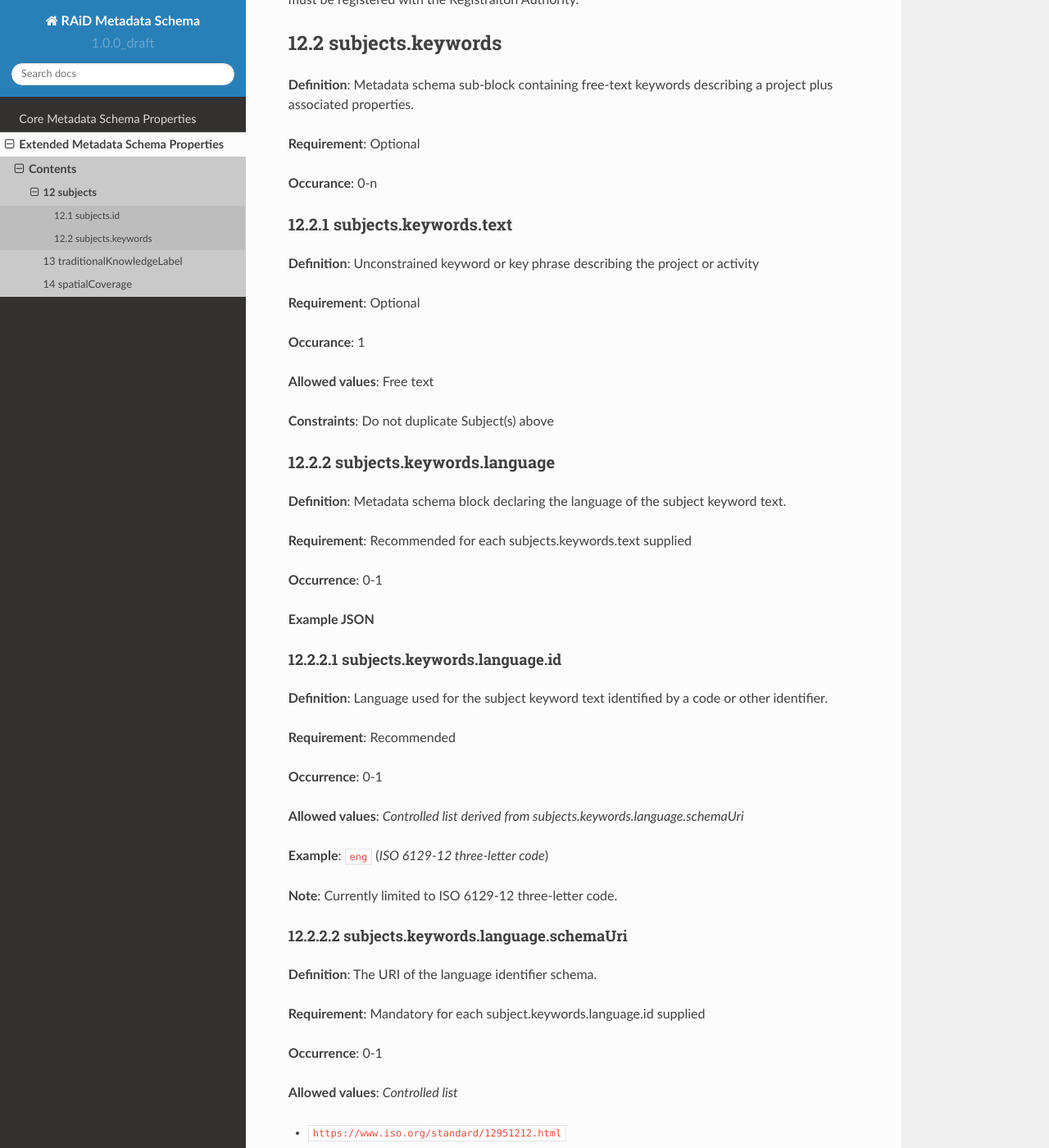
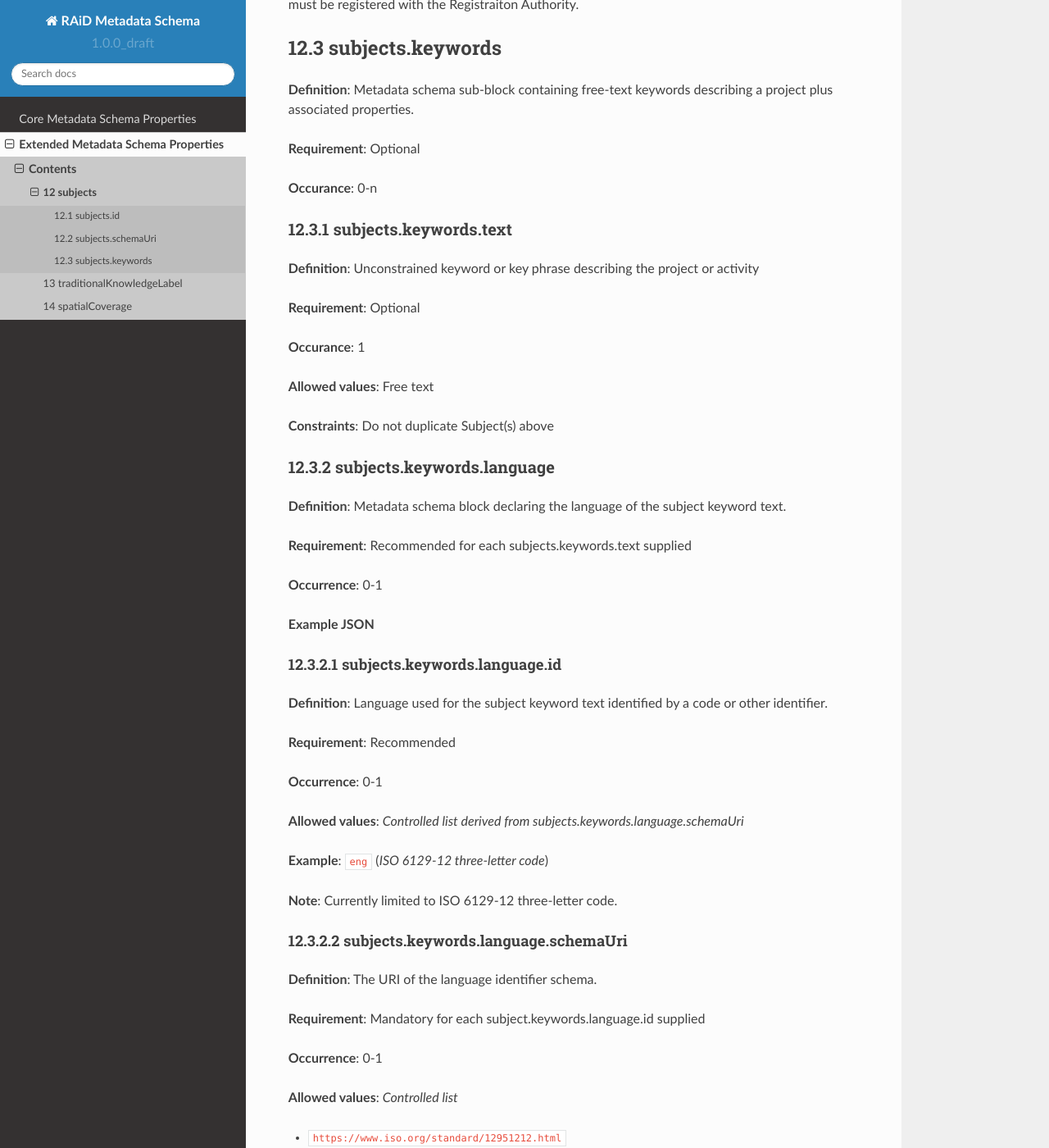
Before and after one commit to au-research/raid-metadata, a Sphinx documentation site: the page built from rtd/docs/source/extended/subjects.rst, in a window 1280 px wide and 1400 px high, scrolled down 1314 px. Shown: the whole window at 82% size. Built offline with Sphinx 7.4.7 and the Read the Docs theme 2.0.0, drawn with Linux system fonts in a browser that asks for light colours; pages that are not in the unit, such as notebooks, are missing from menus; some of the changed text lies outside the part shown.

Commit message:
Complete consistency check and make minor corrections

```diff
--- a/rtd/docs/source/core/alternateIdentifiers.rst
+++ b/rtd/docs/source/core/alternateIdentifiers.rst
@@ -34,7 +34,7 @@
 .. _8.2-alternateIdentifiers.type:
 
 8.2 alternateIdentifiers.type
-^^^^^^^^^^^^^^^^^^^^^^^^^^^^^
+-----------------------------
 
 **Definition**: Free text description of the type of alternateIdentifiers supplied.
 
--- a/rtd/docs/source/core/contributors.rst
+++ b/rtd/docs/source/core/contributors.rst
@@ -30,7 +30,7 @@
 .. _5.2-contributors.id.schemaURI:
 
 5.2 contributors.schemaURI
-^^^^^^^^^^^^^^^^^^^^^^^^^^
+--------------------------
 
 **Definition**: The URI of the contributor identifier schema.
 
--- a/rtd/docs/source/core/identifier.rst
+++ b/rtd/docs/source/core/identifier.rst
@@ -112,7 +112,7 @@
 .. _1.4.1-identifier.owner.id:
 
 1.4.1 identifier.owner.id
--------------------------
+^^^^^^^^^^^^^^^^^^^^^^^^^
 
 **Definition**: The Research Organization Registry (ROR) of the legal entity responsible for the RAiD; the ‘Owner’ of a RAiD. Analogous to a DataCite 'Member', the Owner has a legal agreement with its Registration Agency.
 
--- a/rtd/docs/source/extended/subjects.rst
+++ b/rtd/docs/source/extended/subjects.rst
@@ -50,9 +50,9 @@
 
 **Note**: Registration agencies may add new subject schemas, so long as they are human and machine-readable with a single page per subject area. Note that not all schemes provide a URI for each term (in which case Registration Agencies will need to build and publish their own vocabulary). Schemas must be registered with the Registraiton Authority.
 
-.. _12.2-subjects.keywords:
+.. _12.3-subjects.keywords:
 
-12.2 subjects.keywords
+12.3 subjects.keywords
 ----------------------
 
 **Definition**: Metadata schema sub-block containing free-text keywords describing a project plus associated properties.
@@ -61,9 +61,9 @@
 
 **Occurance**: 0-n
 
-.. _12.2.1-subjects.keywords.text:
+.. _12.3.1-subjects.keywords.text:
 
-12.2.1 subjects.keywords.text
+12.3.1 subjects.keywords.text
 ^^^^^^^^^^^^^^^^^^^^^^^^^^^^^
 
 **Definition**: Unconstrained keyword or key phrase describing the project or activity
@@ -76,7 +76,9 @@
 
 **Constraints**: Do not duplicate Subject(s) above
 
-12.2.2 subjects.keywords.language
+.. _12.3.2-subjects.keywords.language:
+
+12.3.2 subjects.keywords.language
 ^^^^^^^^^^^^^^^^^^^^^^^^^^^^^^^^^
 
 **Definition**: Metadata schema block declaring the language of the subject keyword text.
@@ -87,9 +89,9 @@
 
 **Example JSON**
 
-.. _12.2.2.1-subjects.keywords.language.id:
+.. _12.3.2.1-subjects.keywords.language.id:
 
-12.2.2.1 subjects.keywords.language.id
+12.3.2.1 subjects.keywords.language.id
 ~~~~~~~~~~~~~~~~~~~~~~~~~~~~~~~~~~~~~~
 
 **Definition**: Language used for the subject keyword text identified by a code or other identifier.
@@ -104,9 +106,9 @@
 
 **Note**: Currently limited to ISO 6129-12 three-letter code.
 
-.. _12.2.2.2-subjects.keywords.language.schemaUri:
+.. _12.3.2.2-subjects.keywords.language.schemaUri:
 
-12.2.2.2 subjects.keywords.language.schemaUri
+12.3.2.2 subjects.keywords.language.schemaUri
 ~~~~~~~~~~~~~~~~~~~~~~~~~~~~~~~~~~~~~~~~~~~~~
 
 **Definition**: The URI of the language identifier schema.
```
Also changed, not shown: other parts of rtd/docs/source/extended/subjects.rst (+3 -3 lines).
